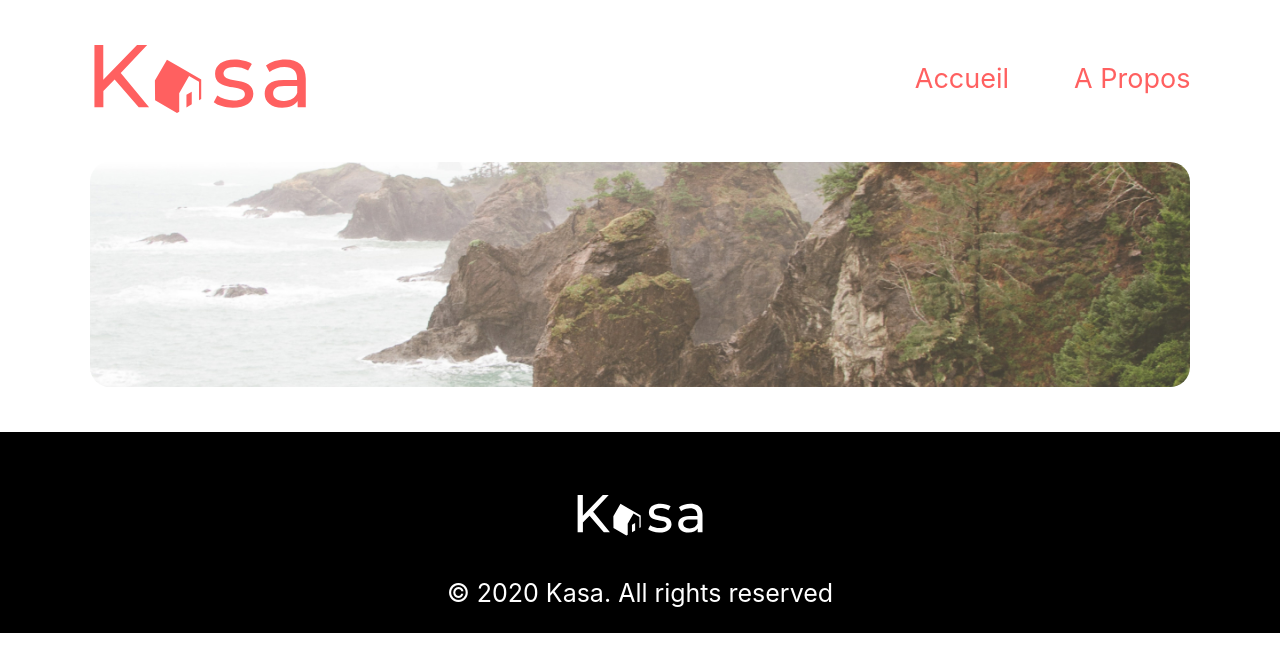
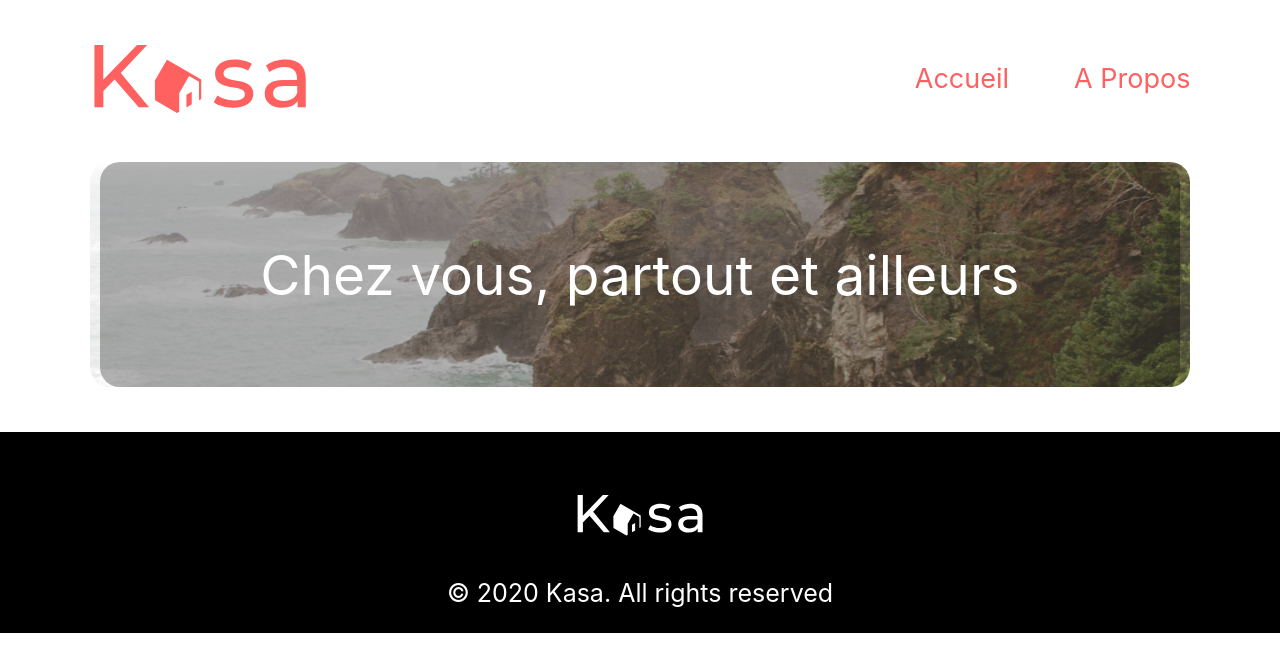
Before and after one commit to BonNicolas/PROJET-8, a React (Create React App) app in the folder kasa/: page / in a window 1280 px wide. Shown: the top 672 px of the page. Built offline with nearby package versions, Linux system fonts and the light colour scheme.

Commit message:
Add : main page ( script )

```diff
--- /dev/null
+++ b/kasa/src/components/Banner/banner.jsx
@@ -0,0 +1,12 @@
+import image from '../../assets/home_image.jpg';
+
+function Banner() {
+    return (
+        <div className='home-container'>
+            <img className='home-container__image' src={image} alt='Home img'/>
+            <div className='home-container__hover'>Chez vous, partout et ailleurs</div>
+        </div>
+    )
+}
+
+export default Banner
--- a/kasa/src/components/Footer/footer.jsx
+++ b/kasa/src/components/Footer/footer.jsx
@@ -3,7 +3,7 @@ import logo from '../../assets/kasa_logo.svg'
 function Footer (){
     return(
         <footer className='main-footer'>
-            <img className='main-logo--footer' src={logo} alt='Kasa Logo'/>
+            <img className='main-logo main-logo--footer' src={logo} alt='Kasa Logo'/>
             <p className='main-footer__copyright'>&copy; 2020 Kasa. All rights reserved</p>
         </footer>
     )
--- a/kasa/src/components/Header/header.jsx
+++ b/kasa/src/components/Header/header.jsx
@@ -4,7 +4,7 @@ import logo from '../../assets/kasa_logo.svg'
 function Header() {
   return (
     <header className="main-header">
-      <img className='main-logo--header' src={logo} alt='Kasa Logo'/>
+      <img className='main-logo main-logo--header' src={logo} alt='Kasa Logo'/>
     <nav>
       <Link className="main-header__home" to="/">Accueil</Link>
       <Link to="/About">A Propos</Link>
--- a/kasa/src/index.jsx
+++ b/kasa/src/index.jsx
@@ -1,7 +1,7 @@
 import React from 'react';
 import ReactDOM from 'react-dom/client';
 import { BrowserRouter as Router, Route, Routes } from 'react-router-dom';
-import Home from './pages/Home';
+import Home from './pages/Home/home';
 import About from './pages/About/about';
 import Header from './components/Header/header';
 import Footer from './components/Footer/footer';
--- /dev/null
+++ b/kasa/src/pages/Home/home.jsx
@@ -0,0 +1,12 @@
+import Banner from "../../components/Banner/banner";
+
+
+function Home() {
+    return (
+      <div>
+        <Banner />
+      </div>
+    )
+  }
+
+export default Home
--- a/kasa/src/pages/Home/index.jsx
+++ /dev/null
@@ -1,12 +0,0 @@
-import image from '../../assets/home_image.jpg'
-
-
-function Home() {
-    return (
-      <div className='home-container'>
-        <img className='home-container__image' src={image} alt='Home img'/>
-      </div>
-    )
-  }
-
-  export default Home
--- a/kasa/src/styles/index.css
+++ b/kasa/src/styles/index.css
@@ -56,6 +56,7 @@ code {
 .home-container {
   display: flex;
   justify-content: center;
+  position: relative;
   padding: 0% 7%;
   margin-bottom: 45px;
 }
@@ -65,4 +66,18 @@ code {
   border-radius: 20px;
   width: 100%;
   height: 225px;
+}
+.home-container__hover {
+  position: absolute;
+  display: flex;
+  align-items: center;
+  justify-content: center;
+  top: 0;
+  left: 100px;
+  right: 100px;
+  bottom: 0px;
+  border-radius: 20px;
+  background-color: rgba(0, 0, 0, 0.3);
+  color: white;
+  font-size: 55px;
 }/*# sourceMappingURL=index.css.map */
--- a/kasa/src/styles/index.scss
+++ b/kasa/src/styles/index.scss
@@ -36,6 +36,7 @@ body {
 .home-container{
   display: flex;
   justify-content: center;
+  position: relative;
   padding: 0% 7%;
   margin-bottom: 45px;
 
@@ -45,4 +46,19 @@ body {
     width: 100%;
     height: 225px;
   }
+
+  &__hover{
+    position: absolute;
+    display: flex;
+    align-items: center;
+    justify-content: center;
+    top: 0;
+    left: 100px;
+    right: 100px;
+    bottom: 0px;
+    border-radius: 20px;
+    background-color: rgba(0, 0, 0, 0.3);
+    color: $secondary-color;
+    font-size: 55px;
+  }
 }
```
Also changed, not shown: 1 other file (tests, documents, lock files or other folders).
